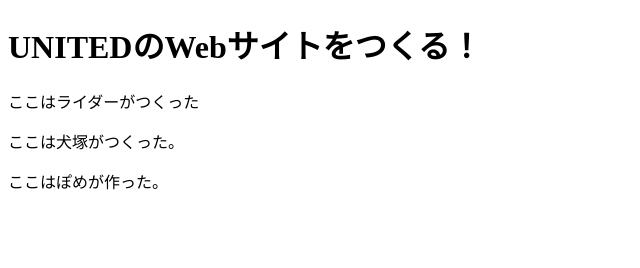
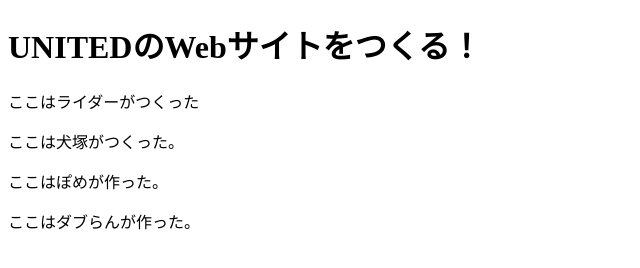
Before and after one commit to United-Github/UnitedWeb, a plain HTML site: page rider.html in a window 1280 px wide. Shown: the whole page, without its empty margins (0-640 px from the left). Drawn offline with Linux system fonts and the light colour scheme.

Commit message:
本文を追加した。

```diff
--- a/rider.html
+++ b/rider.html
@@ -9,6 +9,7 @@
 	<p>ここはライダーがつくった</p>
 	<p>ここは犬塚がつくった。</p>
 	<p>ここはぽめが作った。</p>
+	<p>ここはダブらんが作った。</p>
 
 </body>
 </html>
```
